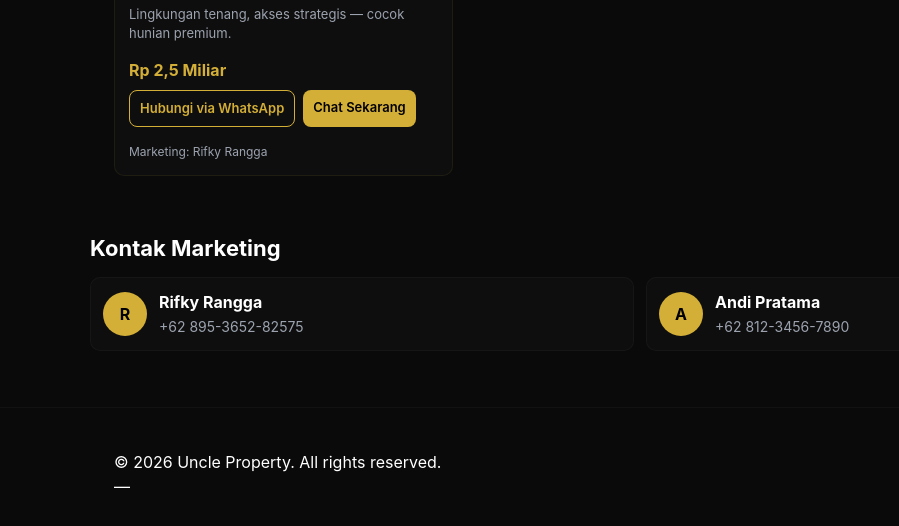
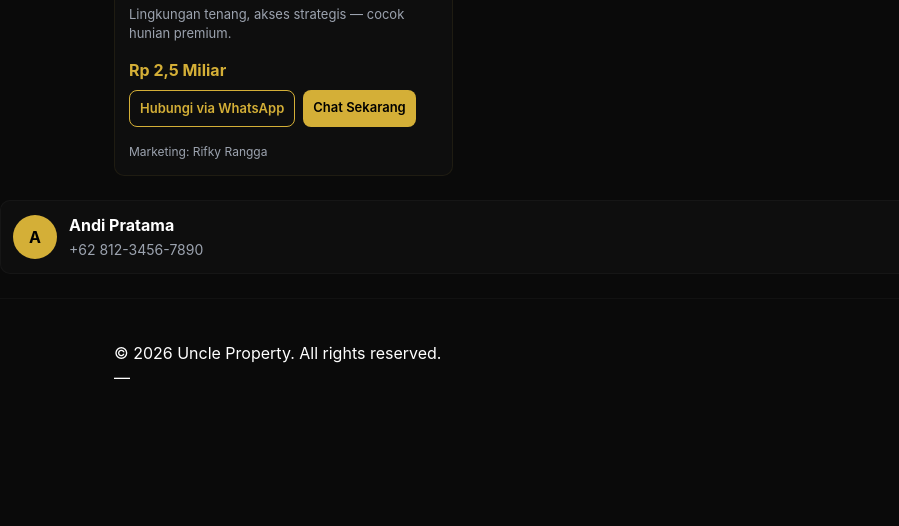
Before and after one commit to baliberbagiii-spec/pro, a React app: page index.html in a window 1280 px wide. Shown: the part 1067-1593 px from the top of the page, without its empty margins (0-899 px from the left). After the commit the page ends 1498 px from the top, so only its background shows below. Built offline with nearby package versions, Linux system fonts and the light colour scheme.

Commit message:
Update index.html

```diff
--- a/index.html
+++ b/index.html
@@ -45,16 +45,6 @@
       </div>
     </section>
 
-    <section class="contacts container">
-      <h3 class="section-title">Kontak Marketing</h3>
-      <div class="contacts-grid">
-        <div class="contact-card">
-          <div class="avatar">R</div>
-          <div>
-            <div class="name">Rifky Rangga</div>
-            <a class="wa-link" href="https://wa.me/62895365282575?text=Halo%20Rifky%2C%20saya%20ingin%20info%20properti" target="_blank" rel="noopener">+62 895-3652-82575</a>
-          </div>
-        </div>
         <div class="contact-card">
           <div class="avatar">A</div>
           <div>
```
